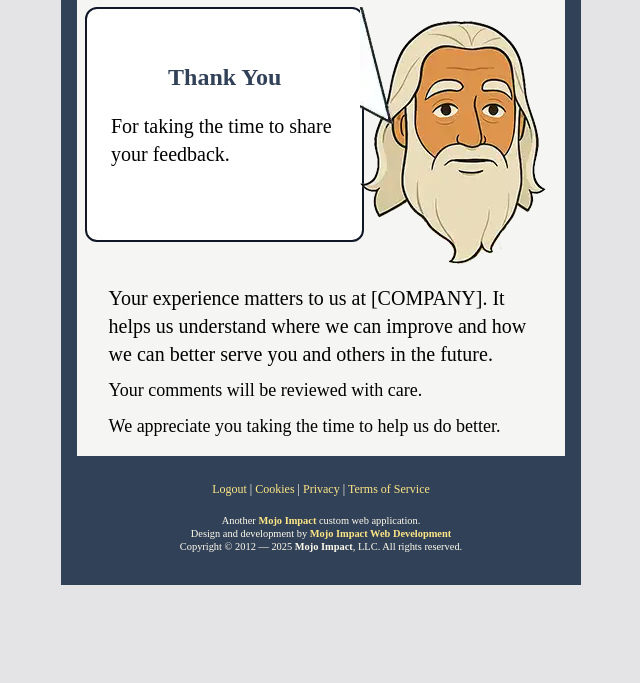
After one commit to sslarsen411/twoshks, a Laravel app: template resources/views/pages/thanks.blade.php in a window 1280 px wide. The commit adds this page. Shown: the part 117-800 px from the top of the page, without its empty margins (319-959 px from the left). Run offline with Laravel 12, Linux system fonts and the light colour scheme; the template is opened without the code that fills it, so the values that code supplies are empty; style sheets or scripts are compiled from the project's sources; parts of the project's set-up code (start-up, migrations or seed data) failed here and were passed over; some libraries are stand-ins or nearby versions; some web fonts are replaced.

Commit message:
Added thank you page for poor review response

```diff
--- a/resources/views/pages/care.blade.php
+++ b/resources/views/pages/care.blade.php
@@ -1,8 +1,5 @@
 <x-app-layout>
     <x-main-content>
-        @php
-            ray(session()->all());
-        @endphp
         <p class="text-lg md:text-xl mb-3">
             It looks like your experience did not meet your expectations. This is not the level of service we
             strive for, and we want to make it right.
--- /dev/null
+++ b/resources/views/pages/thanks.blade.php
@@ -0,0 +1,33 @@
+<x-app-layout>
+    <x-main-content>
+        <div class="grid grid-cols-12 gap-0">
+            <div class="col-span-7">
+                <blockquote class="speech bubble">
+                    <h2 class="">Thank You</h2>
+                    <p>
+                        For taking the time to share your feedback.
+                    </p>
+                </blockquote>
+            </div>
+            <div class="col-span-5">
+                <div class="flex">
+                    <picture class="inline-block align-top my-0">
+                        <source media="(max-width: 766px)"
+                                srcset="{{ asset('images/Guru-neutral.webp') }}">
+                        <img src="{{ asset('images/Guru-neutral.webp') }}"
+                             alt="The Rave Review Guru" class="sm:w-auto">
+                    </picture>
+                </div>
+            </div>
+        </div>
+        <div class="w-[90%] mx-auto">
+            <p class="mt-4 text-xl">
+                Your experience matters to us at [COMPANY]. It helps us understand where we can improve and how we can
+                better
+                serve you and others in the future.
+            </p>
+            <p>Your comments will be reviewed with care.</p>
+            <p>We appreciate you taking the time to help us do better.</p>
+        </div>
+    </x-main-content>
+</x-app-layout>
--- a/routes/web.php
+++ b/routes/web.php
@@ -15,6 +15,7 @@ Route::controller(AppController::class)->group(function () {
 Route::view('/home', 'pages.home')->name('pages.home');
 Route::view('/start', 'pages.start')->name('pages.start');
 Route::view('/error', 'pages.error')->name('pages.error');
+Route::view('/thanks', 'pages.thanks')->name('pages.thanks');
 /* Login with Google Routing */
 Route::controller(GoogleSocialiteController::class)->group(function () {
     Route::get('auth/google', 'redirectToGoogle')->name('google.redirect');  // redirect to google login
```
Also changed, not shown: public/images/Guru-neutral-lf.webp (added), public/images/Guru-neutral.webp (added).
